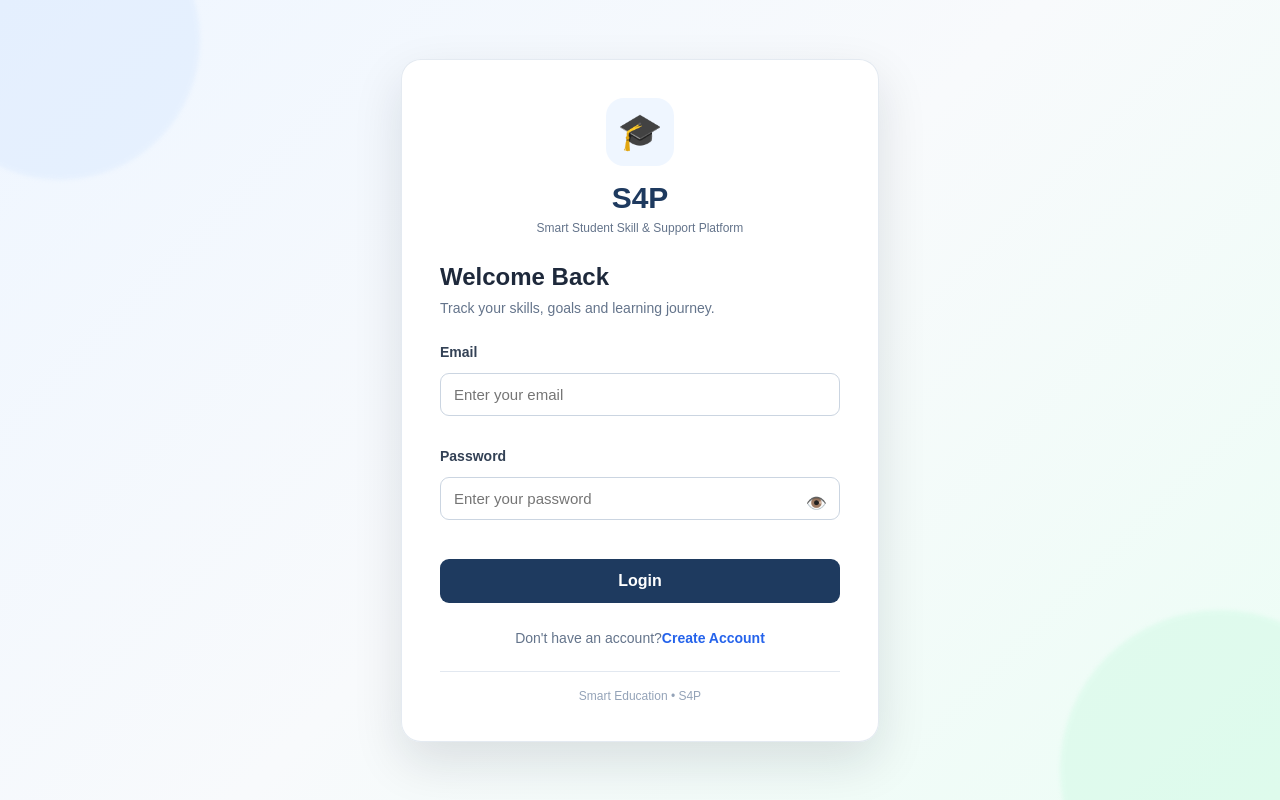
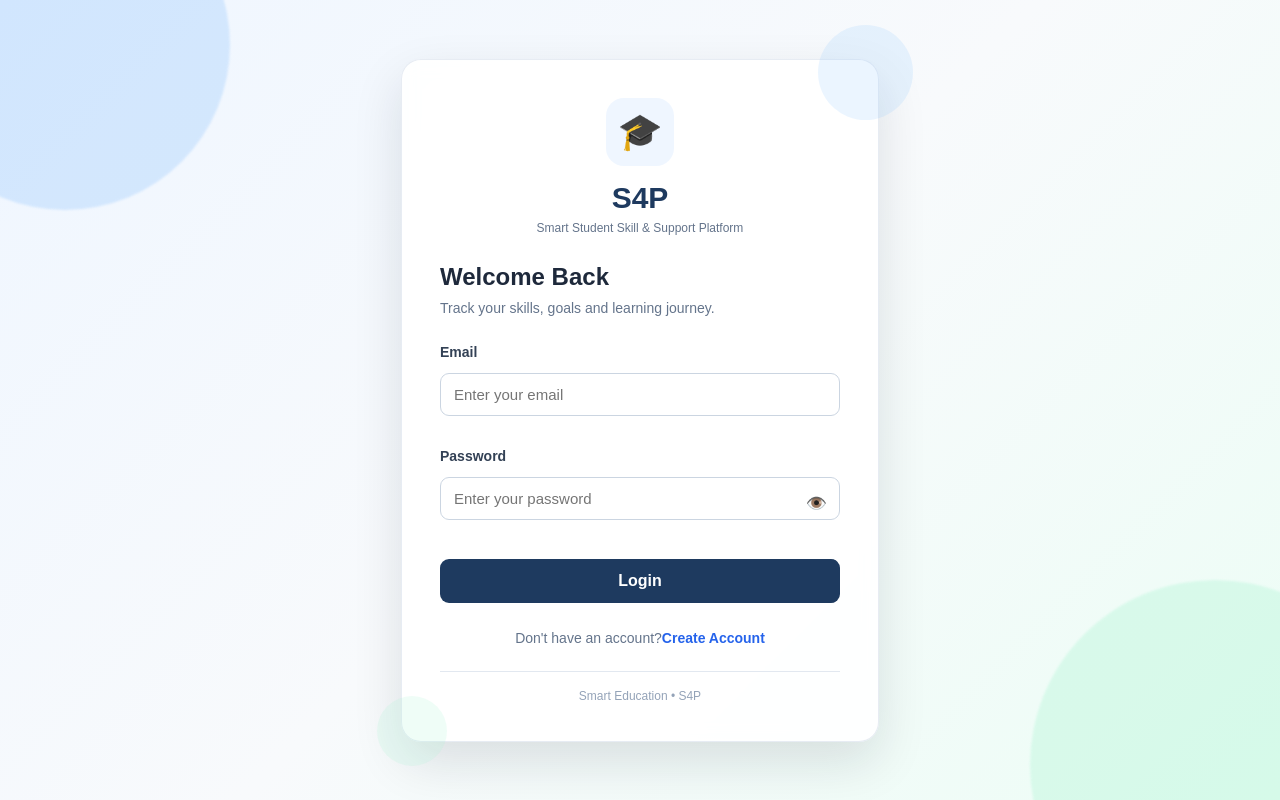
Before and after one commit to thirumaniharshitha1-sys/Smart-Student-Skill-Support-Platform, a React (Create React App) app in the folder client/: page / in a window 1280 px wide. Built offline with nearby package versions, Linux system fonts and the light colour scheme.

Commit message:
Polish S4P login page and UI

```diff
--- a/client/src/App.css
+++ b/client/src/App.css
@@ -220,12 +220,13 @@ table tr:hover {
   width: 400px;
   max-width: calc(100% - 40px);
   padding: 38px;
-  background: rgba(255, 255, 255, 0.96);
-  border: 1px solid rgba(226, 232, 240, 0.9);
+  background: rgba(255, 255, 255, 0.92);
+  border: 1px solid rgba(226, 232, 240, 0.8);
   border-radius: 20px;
   box-shadow: 0 20px 50px rgba(15, 23, 42, 0.12);
   position: relative;
   z-index: 2;
+  backdrop-filter: blur(8px);
 }
 
 .login-icon {
@@ -393,24 +394,52 @@ table tr:hover {
 .login-background-shape {
   position: absolute;
   border-radius: 50%;
-  filter: blur(2px);
-  opacity: 0.5;
+  filter: blur(1px);
+  opacity: 0.7;
+  pointer-events: none;
 }
 
 .shape-one {
-  width: 280px;
-  height: 280px;
-  top: -100px;
-  left: -80px;
-  background: #dbeafe;
+  width: 330px;
+  height: 330px;
+  top: -120px;
+  left: -100px;
+  background: rgba(147, 197, 253, 0.45);
 }
 
 .shape-two {
-  width: 320px;
-  height: 320px;
-  bottom: -130px;
-  right: -100px;
-  background: #d1fae5;
+  width: 370px;
+  height: 370px;
+  bottom: -150px;
+  right: -120px;
+  background: rgba(167, 243, 208, 0.45);
+}
+
+/* Subtle bubbles around the S4P login card */
+
+.login-card::before,
+.login-card::after {
+  content: "";
+  position: absolute;
+  border-radius: 50%;
+  pointer-events: none;
+  z-index: -1;
+}
+
+.login-card::before {
+  width: 95px;
+  height: 95px;
+  top: -35px;
+  right: -35px;
+  background: rgba(147, 197, 253, 0.18);
+}
+
+.login-card::after {
+  width: 70px;
+  height: 70px;
+  bottom: -25px;
+  left: -25px;
+  background: rgba(167, 243, 208, 0.18);
 }
 
 /* Login responsive design */
```
